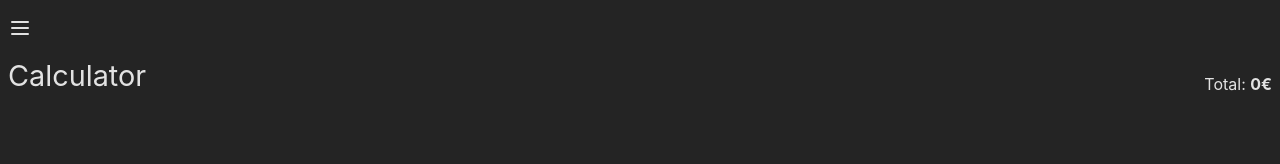
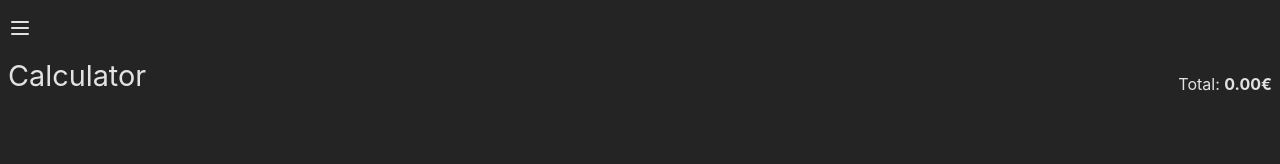
Before and after one commit to JorensM/groceries-helper, a React (Vite) app: page / in a window 1280 px wide. Shown: the top 164 px of the page. Built offline with nearby package versions, Linux system fonts and the light colour scheme.

Commit message:
fix: round total price to 2 decimals

```diff
--- a/src/pages/CalculatorPage.tsx
+++ b/src/pages/CalculatorPage.tsx
@@ -16,8 +16,8 @@ export default function CalculatorPage() {
         })
     }
 
-    const calculateGroceriesTotalPrice = (items: Grocery[]): number => {
-        return items.reduce((n, {amountInCalculator, price}) => n + (amountInCalculator || 0) * price, 0);
+    const calculateGroceriesTotalPrice = (items: Grocery[]): string => {
+        return items.reduce((n, {amountInCalculator, price}) => n + (amountInCalculator || 0) * price, 0).toFixed(2);
     }
 
     const totalPrice = calculateGroceriesTotalPrice(groceries.items);
@@ -56,7 +56,7 @@ export default function CalculatorPage() {
                             </li>
                         ))}
                     </ul>
-                    {totalPrice > 0 &&
+                    {totalPrice !== '0.00' &&
                         <Button
                             className='mt-4'
                             onClick={handleSaveToBuyButtonClick}
```
